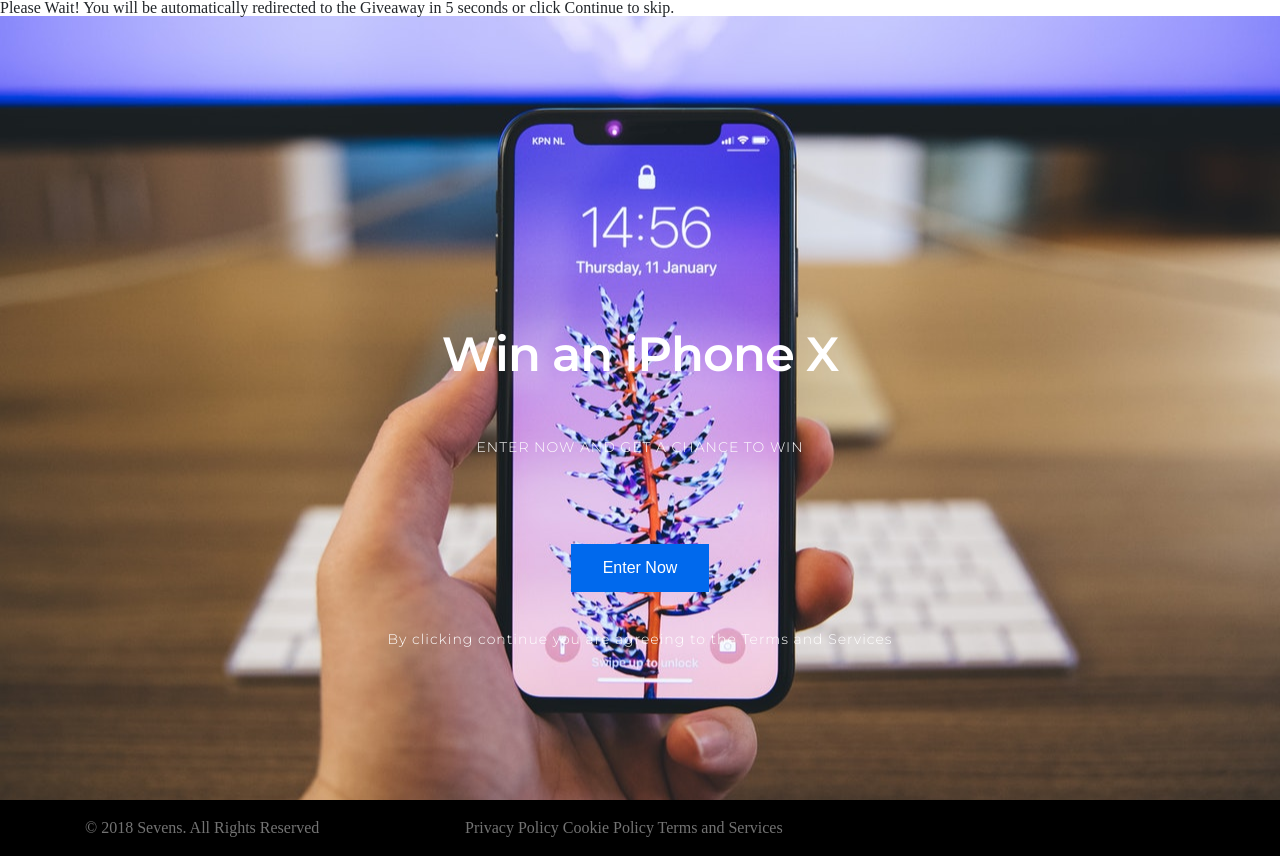
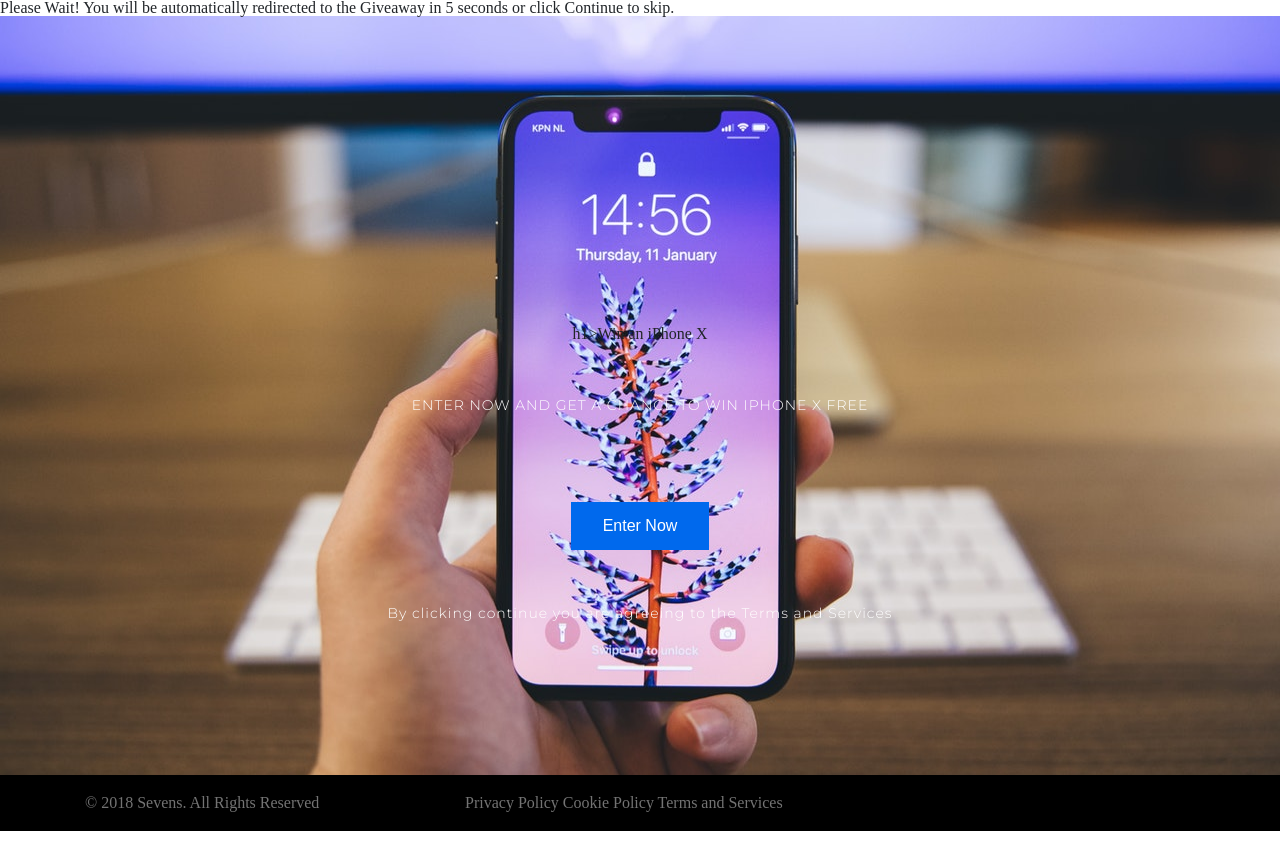
Before and after one commit to healthyatorfiles/sevens.top, a plain HTML site: page index.html in a window 1280 px wide. After the commit the page ends 831 px from the top, so only its background shows below. Drawn offline with Linux system fonts and the light colour scheme.

Commit message:
Update index.html

```diff
--- a/index.html
+++ b/index.html
@@ -62,10 +62,12 @@ input[type=text]:focus, input[type=password]:focus {
 <meta name="description" content="Offer Valley">
 <title>Shop</title>
 
-                  <h1>Win an iPhone X</h1>
+
+			h1>Win an iPhone X</h1>
 			</br>
 		      </br>
-                 <p>ENTER NOW AND GET A CHANCE TO WIN</p>
+		  </br>
+                 <p>ENTER NOW AND GET A CHANCE TO WIN IPHONE X FREE</p>
 </br>
                <p>  <h4> </h4></p>
 
@@ -75,6 +77,7 @@ input[type=text]:focus, input[type=password]:focus {
     <button type="submit">Enter Now</button>
 </form>
 
+	    </br>
 		  </br>
                   <p>By clicking continue you are agreeing to the Terms and Services</p>
 
```
